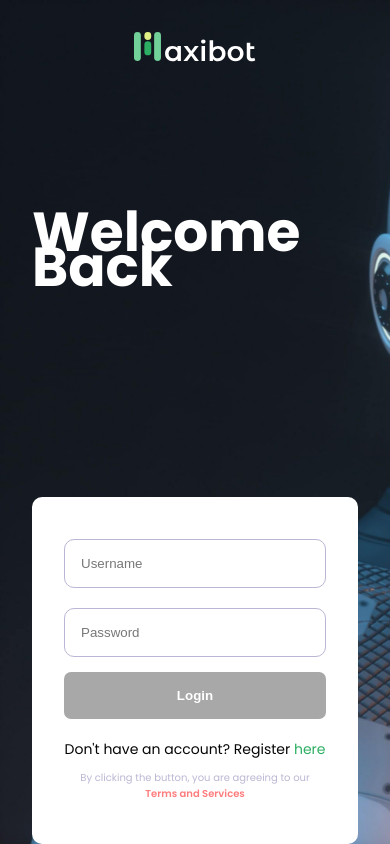
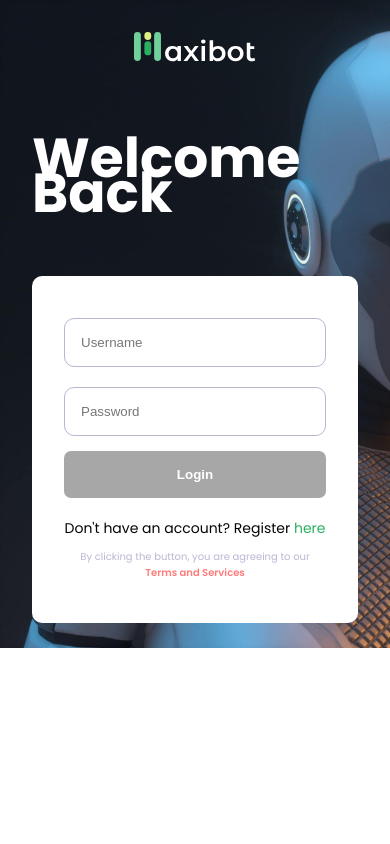
Before and after one commit to danthecm/forex-maxibot, a React (Create React App) app: page /login/ in a window 390 px wide. Built offline with nearby package versions, Linux system fonts and the light colour scheme.

Commit message:
fix: make auth page centered responsively

```diff
--- a/src/pages/Auth/Auth.module.css
+++ b/src/pages/Auth/Auth.module.css
@@ -142,9 +142,13 @@
 }
 
 @media screen and (max-width: 769px) {
+  .main {
+    height: 100%;
+  }
   .container {
     grid-template-columns: auto;
     padding: 0 2rem;
+    height: auto;
   }
   .container > div {
     text-align: center;
```
